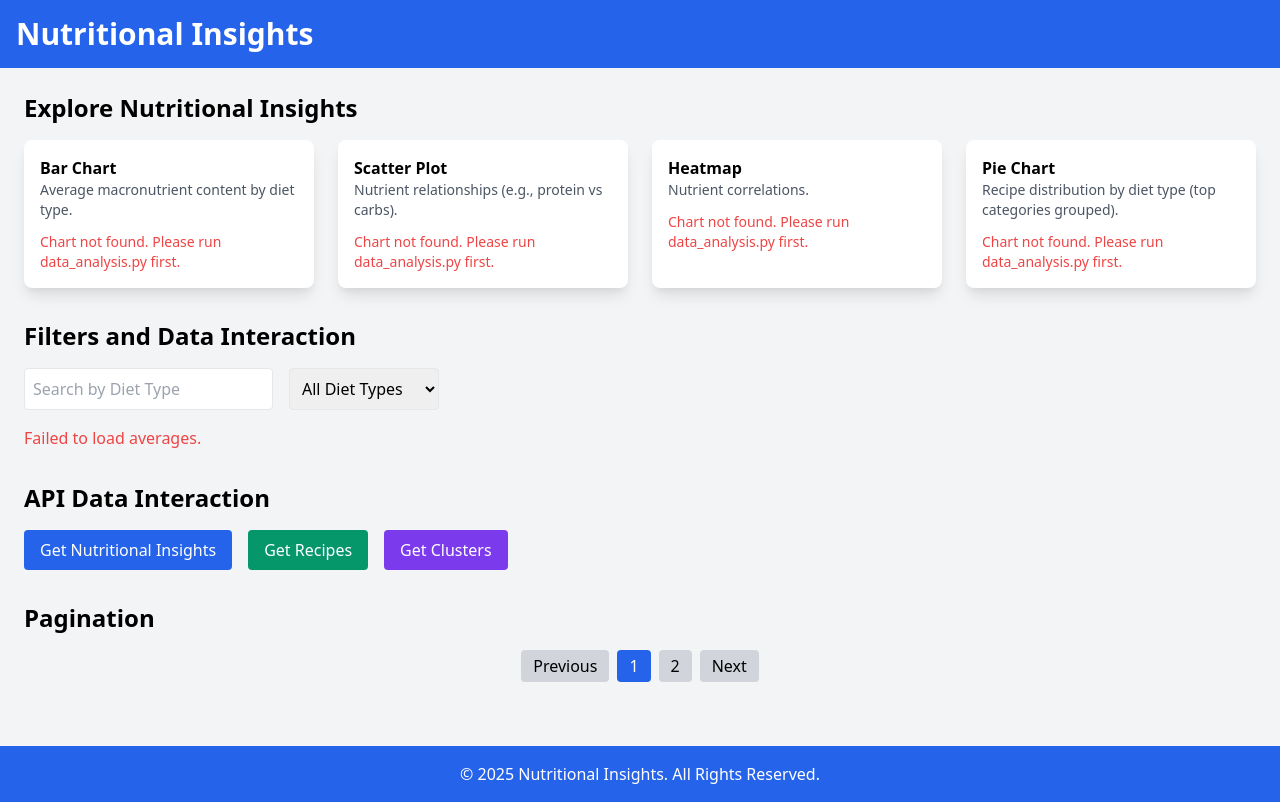
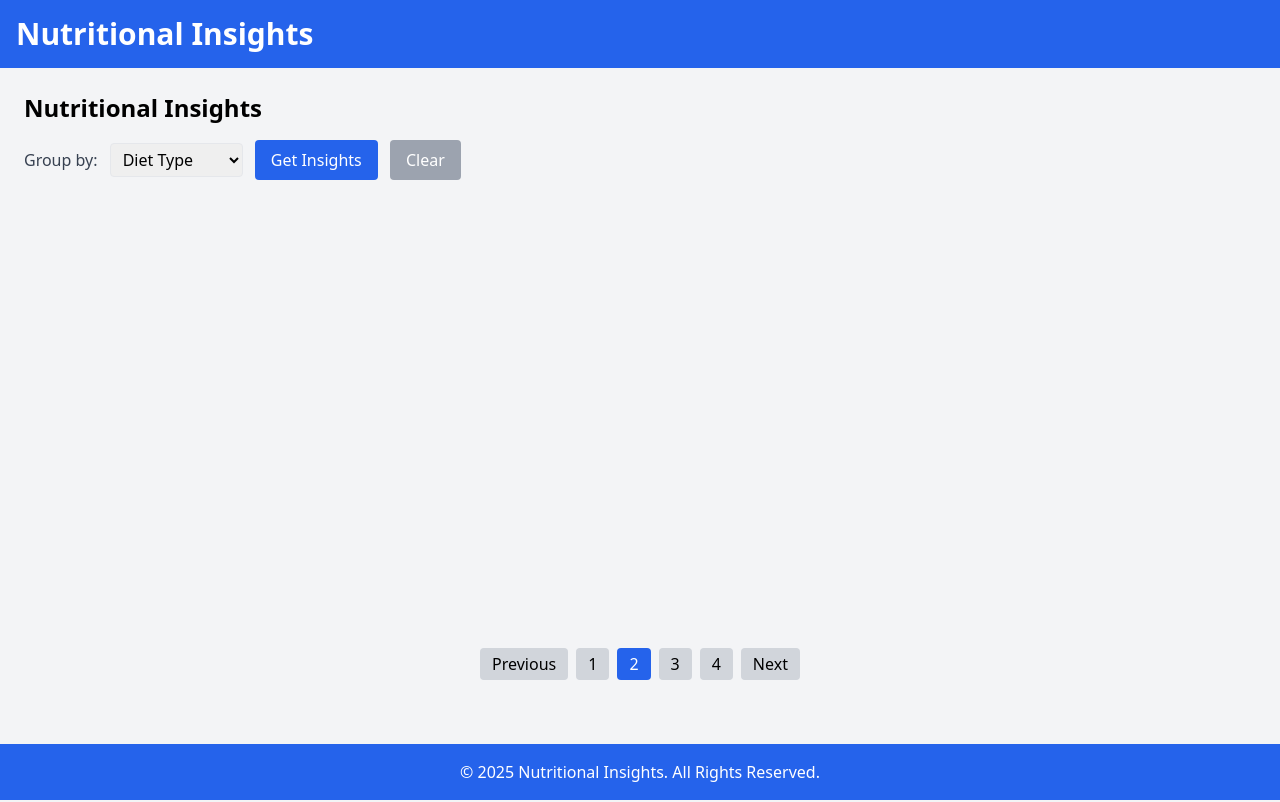
Before and after one commit to ReNdiX9/dockerProject, a Flask app: page /?page=2 in a window 1280 px wide. Run offline with Flask 3, Linux system fonts and the light colour scheme; some libraries are stand-ins or nearby versions.

Commit message:
pagination, nutritional, recipes, and clusters

```diff
--- a/app.py
+++ b/app.py
@@ -2,6 +2,10 @@ from flask import Flask, render_template, send_from_directory, jsonify, request
 from pathlib import Path
 import os
 import pandas as pd
+import subprocess
+from sklearn.cluster import KMeans
+import numpy as np
+import math
 
 app = Flask(__name__)
 
@@ -13,6 +17,24 @@ def serve_figure(filename):
 def index():
     figures_dir = Path('outputs/figures')
 
+    page = request.args.get('page', 1, type=int)
+    total_pages = 4
+    prev_page = page - 1 if page > 1 else 1
+    next_page = page + 1 if page < total_pages else total_pages
+
+    # Decide which template to render
+    if page == 1:
+        template_name = 'index.html'
+    elif page == 2:
+        template_name = 'nutritional.html'
+    elif page == 3:
+        template_name = 'recipes.html'
+    elif page == 4:
+        template_name = 'clusters.html'
+    else:
+        template_name = 'index.html'
+
+    # Charts code (only relevant for index.html or can include in all pages)
     charts = {
         'bar_chart': None,
         'heatmap': None,
@@ -49,7 +71,16 @@ def index():
             ts = int(os.path.getmtime(latest_pie))
             charts['pie_chart'] = f'/outputs/figures/{latest_pie.name}?t={ts}'
 
-    return render_template('index.html', charts=charts)
+    # Finally render the chosen template with charts and pagination
+    return render_template(
+        template_name,
+        charts=charts,
+        page=page,
+        prev_page=prev_page,
+        next_page=next_page,
+        total_pages=total_pages
+    )
+
 
 @app.route('/api/diets')
 def api_get_diets():
@@ -67,7 +98,7 @@ def api_get_diets():
         s.dropna()
          .astype(str)
          .str.strip()
-         .str.title()   # match normalization in analysis script
+         .str.title()
          .unique()
          .tolist()
     )
@@ -95,5 +126,73 @@ def api_get_avg_macros():
 
     return jsonify(result)
 
+@app.route('/nutritional')
+def nutritional():
+    return render_template('nutritional.html')
+
+@app.route('/api/nutritional-insight')
+def api_nutritional_insight():
+    """
+    Return average Protein, Carbs, Fat grouped by Diet_type or Cuisine_type.
+    Query param: group=Diet_type or group=Cuisine_type
+    """
+    csv_path = Path('All_Diets.csv')
+    if not csv_path.exists():
+        return jsonify({"error": "CSV not found"}), 404
+
+    df = pd.read_csv(csv_path)
+    group_by = request.args.get('group', 'Diet_type')
+
+    if group_by not in df.columns:
+        return jsonify({"error": f"Invalid group: {group_by}"}), 400
+
+    # Calculate averages
+    avg_df = df.groupby(group_by)[['Protein(g)', 'Carbs(g)', 'Fat(g)']].mean().round(2)
+    result = avg_df.to_dict(orient='index')
+    return jsonify(result)
+
+@app.route('/recipes')
+def recipes():
+    return render_template('recipes.html')
+
+@app.route('/api/recipes')
+def api_recipes():
+    """
+    Return recipes filtered by diet and/or cuisine.
+    Query params: diet=<diet_name>, cuisine=<cuisine_name>
+    """
+    csv_path = Path('All_Diets.csv')
+    if not csv_path.exists():
+        return jsonify({"error": "CSV not found"}), 404
+
+    df = pd.read_csv(csv_path)
+    diet = request.args.get('diet', '').strip().title()
+    cuisine = request.args.get('cuisine', '').strip().title()
+
+    if diet:
+        df = df[df['Diet_type'].str.title() == diet]
+    if cuisine:
+        df = df[df['Cuisine_type'].str.title() == cuisine]
+
+    df = df[['Recipe_name', 'Diet_type', 'Cuisine_type', 'Protein(g)', 'Carbs(g)', 'Fat(g)']]
+    return jsonify(df.to_dict(orient='records'))
+
+@app.route('/clusters')
+def clusters():
+    return render_template('clusters.html')
+
 if __name__ == '__main__':
+    # Automatically run your data analysis script
+    csv_path = 'All_Diets.csv'  # adjust if it's in another folder
+    try:
+        print("Running data_analysis.py before starting Flask...")
+        subprocess.run(
+            ['python', 'data_analysis.py', csv_path],
+            check=True
+        )
+        print("Data analysis completed successfully.")
+    except subprocess.CalledProcessError as e:
+        print("Data analysis script failed:", e)
+
+    # Now start Flask
     app.run(debug=True, port=5000)
--- a/templates/index.html
+++ b/templates/index.html
@@ -1,41 +1,61 @@
 <!DOCTYPE html>
 <html lang="en">
   <head>
-    <meta charset="UTF-8">
-    <meta name="viewport" content="width=device-width, initial-scale=1.0">
+    <meta charset="UTF-8" />
+    <meta name="viewport" content="width=device-width, initial-scale=1.0" />
     <title>Nutritional Insights</title>
     <!-- Tailwind CSS CDN -->
-    <link href="https://cdn.jsdelivr.net/npm/tailwindcss@2.0.0/dist/tailwind.min.css" rel="stylesheet">
+    <link
+      href="https://cdn.jsdelivr.net/npm/tailwindcss@2.0.0/dist/tailwind.min.css"
+      rel="stylesheet"
+    />
   </head>
   <body class="bg-gray-100">
-
     <header class="bg-blue-600 p-4 text-white">
       <h1 class="text-3xl font-semibold">Nutritional Insights</h1>
     </header>
 
     <main class="container mx-auto p-6">
       <section class="mb-8">
-            <h2 class="text-2xl font-semibold mb-4">Explore Nutritional Insights</h2>
+        <h2 class="text-2xl font-semibold mb-4">
+          Explore Nutritional Insights
+        </h2>
         <div class="grid grid-cols-1 md:grid-cols-2 lg:grid-cols-4 gap-6">
           <!-- Bar Chart -->
           <div class="bg-white p-4 shadow-lg rounded-lg">
             <h3 class="font-semibold">Bar Chart</h3>
-                    <p class="text-sm text-gray-600 mb-3">Average macronutrient content by diet type.</p>
+            <p class="text-sm text-gray-600 mb-3">
+              Average macronutrient content by diet type.
+            </p>
             {% if charts.bar_chart %}
-                        <img src="{{ charts.bar_chart }}" alt="Bar Chart" class="w-full h-auto rounded">
+            <img
+              src="{{ charts.bar_chart }}"
+              alt="Bar Chart"
+              class="w-full h-auto rounded"
+            />
             {% else %}
-                        <p class="text-red-500 text-sm">Chart not found. Please run data_analysis.py first.</p>
+            <p class="text-red-500 text-sm">
+              Chart not found. Please run data_analysis.py first.
+            </p>
             {% endif %}
           </div>
 
           <!-- Scatter Plot -->
           <div class="bg-white p-4 shadow-lg rounded-lg">
             <h3 class="font-semibold">Scatter Plot</h3>
-                    <p class="text-sm text-gray-600 mb-3">Nutrient relationships (e.g., protein vs carbs).</p>
+            <p class="text-sm text-gray-600 mb-3">
+              Nutrient relationships (e.g., protein vs carbs).
+            </p>
             {% if charts.scatter_plot %}
-                        <img src="{{ charts.scatter_plot }}" alt="Scatter Plot" class="w-full h-auto rounded">
+            <img
+              src="{{ charts.scatter_plot }}"
+              alt="Scatter Plot"
+              class="w-full h-auto rounded"
+            />
             {% else %}
-                        <p class="text-red-500 text-sm">Chart not found. Please run data_analysis.py first.</p>
+            <p class="text-red-500 text-sm">
+              Chart not found. Please run data_analysis.py first.
+            </p>
             {% endif %}
           </div>
 
@@ -44,60 +64,111 @@
             <h3 class="font-semibold">Heatmap</h3>
             <p class="text-sm text-gray-600 mb-3">Nutrient correlations.</p>
             {% if charts.heatmap %}
-                        <img src="{{ charts.heatmap }}" alt="Heatmap" class="w-full h-auto rounded">
+            <img
+              src="{{ charts.heatmap }}"
+              alt="Heatmap"
+              class="w-full h-auto rounded"
+            />
             {% else %}
-                        <p class="text-red-500 text-sm">Chart not found. Please run data_analysis.py first.</p>
+            <p class="text-red-500 text-sm">
+              Chart not found. Please run data_analysis.py first.
+            </p>
             {% endif %}
           </div>
 
           <!-- Pie Chart -->
           <div class="bg-white p-4 shadow-lg rounded-lg">
             <h3 class="font-semibold">Pie Chart</h3>
-                        <p class="text-sm text-gray-600 mb-3">Recipe distribution by diet type (top categories grouped).</p>
+            <p class="text-sm text-gray-600 mb-3">
+              Recipe distribution by diet type (top categories grouped).
+            </p>
             {% if charts.pie_chart %}
-                            <img src="{{ charts.pie_chart }}" alt="Pie Chart" class="w-full h-auto rounded">
+            <img
+              src="{{ charts.pie_chart }}"
+              alt="Pie Chart"
+              class="w-full h-auto rounded"
+            />
             {% else %}
-                        <p class="text-red-500 text-sm">Chart not found. Please run data_analysis.py first.</p>
+            <p class="text-red-500 text-sm">
+              Chart not found. Please run data_analysis.py first.
+            </p>
             {% endif %}
           </div>
         </div>
       </section>
 
       <section class="mb-8">
-            <h2 class="text-2xl font-semibold mb-4">Filters and Data Interaction</h2>
+        <h2 class="text-2xl font-semibold mb-4">
+          Filters and Data Interaction
+        </h2>
         <div class="flex flex-wrap gap-4">
-                <input id="dietSearch" type="text" placeholder="Search by Diet Type" class="p-2 border rounded w-full sm:w-auto">
+          <input
+            id="dietSearch"
+            type="text"
+            placeholder="Search by Diet Type"
+            class="p-2 border rounded w-full sm:w-auto"
+          />
           <select id="dietSelect" class="p-2 border rounded w-full sm:w-auto">
             <option value="all">All Diet Types</option>
-                    <!-- Options will be populated dynamically -->
           </select>
         </div>
-            <!-- To render results -->
         <div id="dietResult" class="mt-4"></div>
       </section>
 
-        <section class="mb-8">
+      <section id="api-buttons" class="mb-8">
         <h2 class="text-2xl font-semibold mb-4">API Data Interaction</h2>
         <div class="flex flex-wrap gap-4">
-                <button class="bg-blue-600 text-white py-2 px-4 rounded hover:bg-blue-700 transition">
+          <!-- Nutritional Insights Button -->
+          <a href="{{ url_for('index', page=2) }}">
+            <button
+              class="bg-blue-600 text-white py-2 px-4 rounded hover:bg-blue-700 transition"
+            >
               Get Nutritional Insights
             </button>
-                <button class="bg-green-600 text-white py-2 px-4 rounded hover:bg-green-700 transition">
+          </a>
+          <!-- Recipes Button -->
+          <a href="{{ url_for('index', page=3) }}">
+            <button
+              class="bg-green-600 text-white py-2 px-4 rounded hover:bg-green-700 transition"
+            >
               Get Recipes
             </button>
-                <button class="bg-purple-600 text-white py-2 px-4 rounded hover:bg-purple-700 transition">
+          </a>
+          <!-- Clusters Button -->
+          <a href="{{ url_for('index', page=4) }}">
+            <button
+              class="bg-purple-600 text-white py-2 px-4 rounded hover:bg-purple-700 transition"
+            >
               Get Clusters
             </button>
+          </a>
         </div>
       </section>
 
       <section>
-            <h2 class="text-2xl font-semibold mb-4">Pagination</h2>
+        <!-- <h2 class="text-2xl font-semibold mb-4">Pagination</h2> -->
         <div class="flex justify-center gap-2 mt-4">
-                <button class="px-3 py-1 bg-gray-300 rounded hover:bg-gray-400">Previous</button>
-                <button class="px-3 py-1 bg-blue-600 text-white rounded">1</button>
-                <button class="px-3 py-1 bg-gray-300 rounded hover:bg-gray-400">2</button>
-                <button class="px-3 py-1 bg-gray-300 rounded hover:bg-gray-400">Next</button>
+          <a href="{{ url_for('index', page=prev_page) }}">
+            <button class="px-3 py-1 bg-gray-300 rounded hover:bg-gray-400">
+              Previous
+            </button>
+          </a>
+
+          {% for i in range(1, total_pages+1) %}
+          <a href="{{ url_for('index', page=i) }}">
+            <button
+              class="px-3 py-1 {{ i == page and 'bg-blue-600 text-white' or 'bg-gray-300 hover:bg-gray-400' }} rounded"
+            >
+              {{ i }}
+            </button>
+          </a>
+          {% endfor %}
+
+          <a href="{{ url_for('index', page=next_page) }}">
+            <button class="px-3 py-1 bg-gray-300 rounded hover:bg-gray-400">
+              Next
+            </button>
+          </a>
         </div>
       </section>
     </main>
@@ -108,30 +179,30 @@
     <script>
       async function loadDietOptions() {
         try {
-    const res = await fetch('/api/diets');
+          const res = await fetch("/api/diets");
           const diets = await res.json();
-    const select = document.getElementById('dietSelect');
-    const search = document.getElementById('dietSearch');
+          const select = document.getElementById("dietSelect");
+          const search = document.getElementById("dietSearch");
 
           // Add unique options under the default "All Diet Types"
-    diets.forEach(d => {
-      const opt = document.createElement('option');
+          diets.forEach((d) => {
+            const opt = document.createElement("option");
             opt.value = d;
             opt.textContent = d;
             select.appendChild(opt);
           });
 
           // When the user types in the search input, try to pick a matching option
-    search.addEventListener('input', () => {
+          search.addEventListener("input", () => {
             const val = search.value.trim().toLowerCase();
             // If empty -> show 'all'
             if (!val) {
-        select.value = 'all';
-        fetchAndRenderAvgMacros('all');
+              select.value = "all";
+              fetchAndRenderAvgMacros("all");
               return;
             }
             // Try to match a diet option
-      const match = diets.find(d => d.toLowerCase().includes(val));
+            const match = diets.find((d) => d.toLowerCase().includes(val));
             if (match) {
               select.value = match;
               fetchAndRenderAvgMacros(match);
@@ -139,25 +210,27 @@ async function loadDietOptions() {
           });
 
           // When the user changes the dropdown
-    select.addEventListener('change', (e) => {
+          select.addEventListener("change", (e) => {
             fetchAndRenderAvgMacros(e.target.value);
           });
 
           // Initial fetch: show all
-    fetchAndRenderAvgMacros('all');
-
+          fetchAndRenderAvgMacros("all");
         } catch (e) {
           console.error(e);
-    document.getElementById('dietResult').innerHTML =
-      `<p class="text-red-500">Failed to load diet options.</p>`;
+          document.getElementById(
+            "dietResult"
+          ).innerHTML = `<p class="text-red-500">Failed to load diet options.</p>`;
         }
       }
 
       async function fetchAndRenderAvgMacros(diet) {
         try {
-    const res = await fetch(`/api/avg-macros?diet=${encodeURIComponent(diet)}`);
+          const res = await fetch(
+            `/api/avg-macros?diet=${encodeURIComponent(diet)}`
+          );
           const data = await res.json();
-    const container = document.getElementById('dietResult');
+          const container = document.getElementById("dietResult");
 
           if (data.error) {
             container.innerHTML = `<p class="text-red-500">${data.error}</p>`;
@@ -166,8 +239,8 @@ async function fetchAndRenderAvgMacros(diet) {
           // data shape: { "Keto": {"Protein(g)":..., "Carbs(g)":..., "Fat(g)":...}, ... }
 
           const keys = new Set();
-    Object.values(data).forEach(row => {
-      Object.keys(row).forEach(k => keys.add(k));
+          Object.values(data).forEach((row) => {
+            Object.keys(row).forEach((k) => keys.add(k));
           });
           const cols = Array.from(keys);
 
@@ -183,7 +256,11 @@ async function fetchAndRenderAvgMacros(diet) {
           <thead>
             <tr>
               <th class="px-4 py-2 text-left border-b">Diet Type</th>
-              ${cols.map(c => `<th class="px-4 py-2 text-left border-b">${c}</th>`).join('')}
+              ${cols
+                .map(
+                  (c) => `<th class="px-4 py-2 text-left border-b">${c}</th>`
+                )
+                .join("")}
             </tr>
           </thead>
           <tbody>
@@ -192,7 +269,9 @@ async function fetchAndRenderAvgMacros(diet) {
           for (const [dietName, row] of Object.entries(data)) {
             html += `<tr class="hover:bg-gray-50">
         <td class="px-4 py-2 border-b">${dietName}</td>
-        ${cols.map(c => `<td class="px-4 py-2 border-b">${row[c] ?? ''}</td>`).join('')}
+        ${cols
+          .map((c) => `<td class="px-4 py-2 border-b">${row[c] ?? ""}</td>`)
+          .join("")}
       </tr>`;
           }
 
@@ -203,16 +282,15 @@ async function fetchAndRenderAvgMacros(diet) {
     `;
 
           container.innerHTML = html;
-
         } catch (e) {
           console.error(e);
-    document.getElementById('dietResult').innerHTML =
-      `<p class="text-red-500">Failed to load averages.</p>`;
+          document.getElementById(
+            "dietResult"
+          ).innerHTML = `<p class="text-red-500">Failed to load averages.</p>`;
         }
       }
 
-document.addEventListener('DOMContentLoaded', loadDietOptions);
+      document.addEventListener("DOMContentLoaded", loadDietOptions);
     </script>
-
   </body>
 </html>
--- /dev/null
+++ b/templates/nutritional.html
@@ -0,0 +1,135 @@
+<!DOCTYPE html>
+<html lang="en">
+  <head>
+    <meta charset="UTF-8" />
+    <meta name="viewport" content="width=device-width, initial-scale=1.0" />
+    <title>Nutritional Insights</title>
+    <!-- Tailwind CSS CDN -->
+    <link
+      href="https://cdn.jsdelivr.net/npm/tailwindcss@2.0.0/dist/tailwind.min.css"
+      rel="stylesheet"
+    />
+  </head>
+  <body class="bg-gray-100 flex flex-col min-h-screen">
+    <header class="bg-blue-600 p-4 text-white">
+      <h1 class="text-3xl font-semibold">Nutritional Insights</h1>
+    </header>
+
+    <main class="flex-grow container mx-auto p-6 flex flex-col justify-between">
+      <!-- Nutritional Insights Section -->
+      <section id="nutritional-insights">
+        <h2 class="text-2xl font-semibold mb-4">Nutritional Insights</h2>
+        <label for="group-select" class="text-gray-700 font-medium mr-2"
+          >Group by:</label
+        >
+        <select id="group-select" class="border rounded px-2 py-1">
+          <option value="Diet_type">Diet Type</option>
+          <option value="Cuisine_type">Cuisine Type</option>
+        </select>
+        <!-- Display Nutritional Insights Results-->
+        <button
+          id="get-insights"
+          class="bg-blue-600 text-white py-2 px-4 rounded ml-2 hover:bg-blue-700 transition"
+        >
+          Get Insights
+        </button>
+        <button
+          id="clear-insights"
+          class="bg-gray-400 text-white py-2 px-4 rounded ml-2 hover:bg-gray-500 transition"
+        >
+          Clear
+        </button>
+        <div id="insights-result" class="mt-4 text-gray-800"></div>
+      </section>
+      <section>
+        <!-- <h2 class="text-2xl font-semibold mb-4">Pagination</h2> -->
+        <div class="flex justify-center gap-2 mt-4">
+          <a href="{{ url_for('index', page=prev_page) }}">
+            <button class="px-3 py-1 bg-gray-300 rounded hover:bg-gray-400">
+              Previous
+            </button>
+          </a>
+
+          {% for i in range(1, total_pages+1) %}
+          <a href="{{ url_for('index', page=i) }}">
+            <button
+              class="px-3 py-1 {{ i == page and 'bg-blue-600 text-white' or 'bg-gray-300 hover:bg-gray-400' }} rounded"
+            >
+              {{ i }}
+            </button>
+          </a>
+          {% endfor %}
+
+          <a href="{{ url_for('index', page=next_page) }}">
+            <button class="px-3 py-1 bg-gray-300 rounded hover:bg-gray-400">
+              Next
+            </button>
+          </a>
+        </div>
+      </section>
+    </main>
+    <footer class="bg-blue-600 p-4 text-white text-center mt-10">
+      <p>&copy; 2025 Nutritional Insights. All Rights Reserved.</p>
+    </footer>
+    <script>
+      // Nutritional Insights
+      async function fetchAndRenderNutritionalInsights() {
+        const group = document.getElementById("group-select").value;
+        try {
+          const res = await fetch(`/api/nutritional-insight?group=${group}`);
+          const data = await res.json();
+          const container = document.getElementById("insights-result");
+
+          if (data.error) {
+            container.innerHTML = `<p class="text-red-500">${data.error}</p>`;
+            return;
+          }
+
+          let html = `
+      <div class="overflow-x-auto">
+        <table class="min-w-full bg-white shadow rounded">
+          <thead>
+            <tr>
+              <th class="px-4 py-2 text-left border-b">${group}</th>
+              <th class="px-4 py-2 text-left border-b">Protein(g)</th>
+              <th class="px-4 py-2 text-left border-b">Carbs(g)</th>
+              <th class="px-4 py-2 text-left border-b">Fat(g)</th>
+            </tr>
+          </thead>
+          <tbody>
+    `;
+
+          for (const [name, row] of Object.entries(data)) {
+            html += `
+        <tr class="hover:bg-gray-50">
+          <td class="px-4 py-2 border-b">${name}</td>
+          <td class="px-4 py-2 border-b">${row["Protein(g)"]}</td>
+          <td class="px-4 py-2 border-b">${row["Carbs(g)"]}</td>
+          <td class="px-4 py-2 border-b">${row["Fat(g)"]}</td>
+        </tr>
+      `;
+          }
+
+          html += `</tbody></table></div>`;
+          container.innerHTML = html;
+        } catch (e) {
+          console.error(e);
+          document.getElementById(
+            "insights-result"
+          ).innerHTML = `<p class="text-red-500">Failed to load insights.</p>`;
+        }
+      }
+
+      document
+        .getElementById("get-insights")
+        .addEventListener("click", fetchAndRenderNutritionalInsights);
+
+      // Clear Nutritional Insights
+      document
+        .getElementById("clear-insights")
+        .addEventListener("click", () => {
+          document.getElementById("insights-result").innerHTML = "";
+        });
+    </script>
+  </body>
+</html>
```
Also changed, not shown: templates/clusters.html (added, +56 -0 lines), templates/recipes.html (added, +155 -0 lines). Lines whose indentation alone changed are shown as unchanged.
